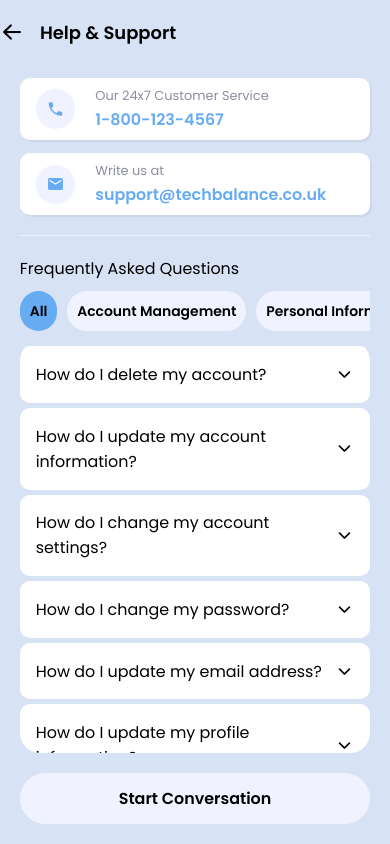
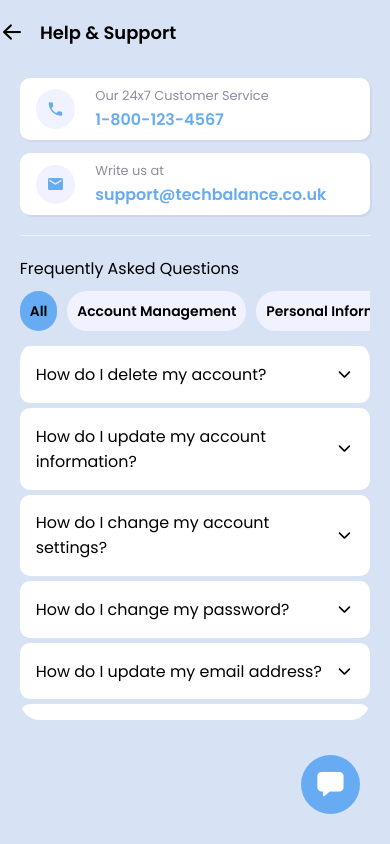
Before and after one commit to Harisene/tech-balance-assignment, a React Native app: screen /Help in a window 390 px wide. Built offline with nearby package versions, Linux system fonts and the light colour scheme.

Commit message:
add floating action button

```diff
--- /dev/null
+++ b/src/components/Buttons/FloatingActionButton.tsx
@@ -0,0 +1,28 @@
+import React from "react";
+import { PressableProps, StyleSheet } from "react-native";
+import useTheme from "@hooks/useTheme";
+import PressableButton from "./PressableButton";
+import { horizontalScale, verticalScale } from "@themes/metrics";
+
+export default function FloatingActionButton(props: PressableProps) {
+  const { colors } = useTheme();
+  const styles = getStyles();
+
+  return <PressableButton {...props} style={styles.container} />;
+
+  function getStyles() {
+    return StyleSheet.create({
+      container: {
+        position: "absolute",
+        justifyContent: "center",
+        alignItems: "center",
+        bottom: verticalScale(10),
+        right: horizontalScale(10),
+        backgroundColor: colors.secondary.default,
+        width: horizontalScale(60),
+        height: horizontalScale(60),
+        borderRadius: horizontalScale(60),
+      },
+    });
+  }
+}
--- a/src/features/faqList/store/faqList.slice.ts
+++ b/src/features/faqList/store/faqList.slice.ts
@@ -68,6 +68,7 @@ export const fetchFAQs = createAsyncThunk(
   "fetchFAQs",
   async (_, { rejectWithValue }) => {
     try {
+      // Simulate API call
       await new Promise(resolve => setTimeout(resolve, 2000));
       return FAQS;
     } catch (error: any) {
--- a/src/screens/HelpScreen.tsx
+++ b/src/screens/HelpScreen.tsx
@@ -3,11 +3,13 @@ import { View, StyleSheet } from "react-native";
 import ContactInfo from "@features/contactInfo/components/ContactInfo";
 import FAQList from "@features/faqList/components/FAQList";
 import Divider from "@components/Divider";
-import { horizontalScale, verticalScale } from "@themes/metrics";
-import PrimaryButton from "@components/Buttons/PrimaryButton";
-import strings from "@resources/strings";
+import { horizontalScale, moderateScale, verticalScale } from "@themes/metrics";
+import FloatingActionButton from "@components/Buttons/FloatingActionButton";
+import Ionicons from "@expo/vector-icons/Ionicons";
+import useTheme from "@hooks/useTheme";
 
 export default function HelpScreen() {
+  const { colors } = useTheme();
   const styles = getStyles();
 
   return (
@@ -18,7 +20,13 @@ export default function HelpScreen() {
         <FAQList />
       </View>
       <View style={styles.buttonContainer}>
-        <PrimaryButton title={strings.start_conversation} onPress={null} />
+        <FloatingActionButton onPress={null}>
+          <Ionicons
+            name="chatbox"
+            size={moderateScale(30)}
+            color={colors.shades.white}
+          />
+        </FloatingActionButton>
       </View>
     </View>
   );
@@ -30,13 +38,14 @@ export default function HelpScreen() {
         paddingHorizontal: horizontalScale(20),
       },
       innerContainer: {
-        flex: 1,
+        flex: 8,
       },
       divider: {
         marginVertical: verticalScale(20),
         height: verticalScale(1),
       },
       buttonContainer: {
+        flex: 1,
         marginBottom: verticalScale(20),
       },
     });
```
